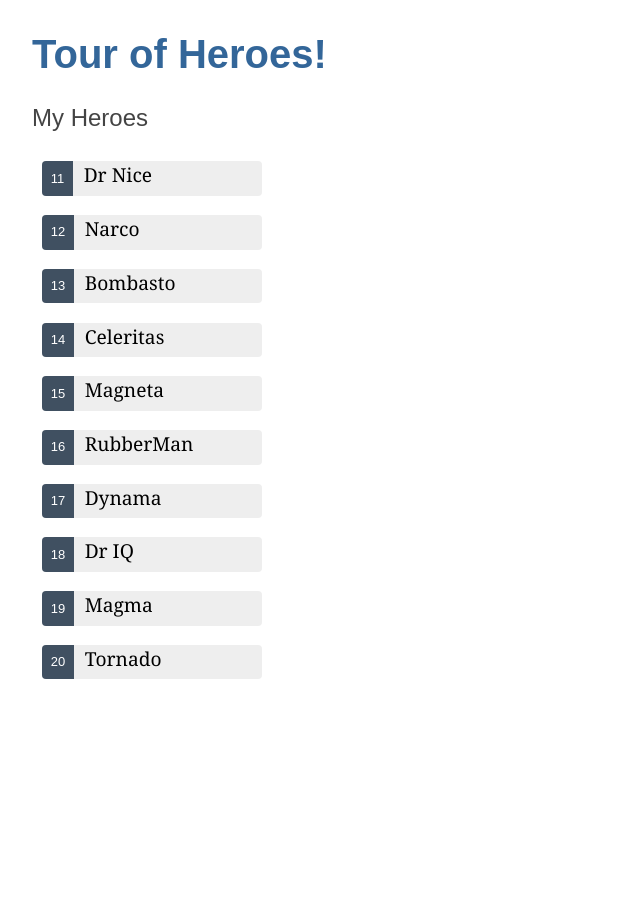
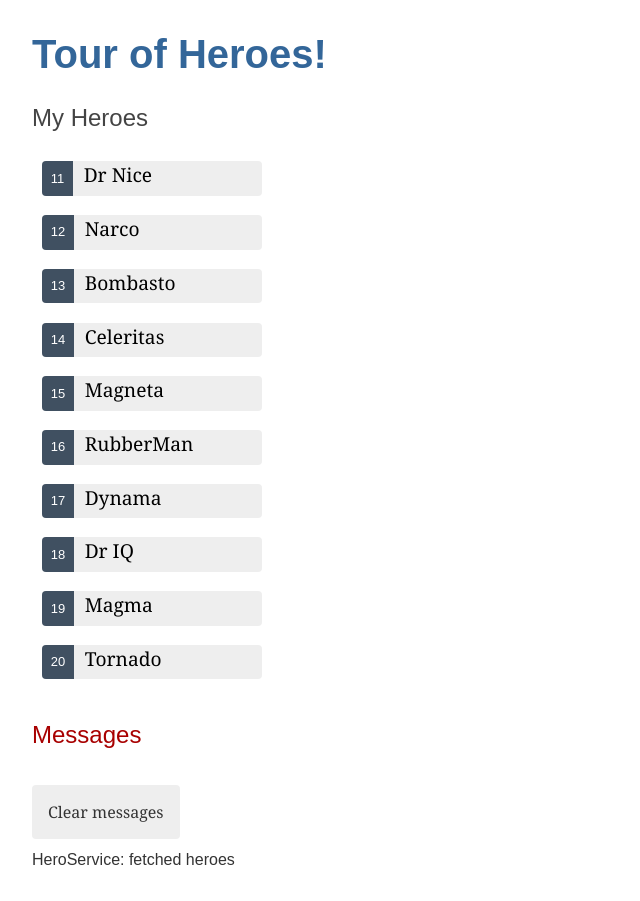
Before and after one commit to cmdaltent/angular-tour-of-heroes, an Angular app: page / in a window 1280 px wide. Shown: the whole page, without its empty margins (0-640 px from the left). Before the commit the page ends 800 px from the top, so only its background shows below. Built offline with nearby package versions, Linux system fonts and the light colour scheme.

Commit message:
add services step completed
Signed-off-by: Martin Weissbach <weissbach.martin@gmail.com>

```diff
--- a/src/app/app.component.html
+++ b/src/app/app.component.html
@@ -1,2 +1,3 @@
 <h1>{{ title }}</h1>
 <app-heroes></app-heroes>
+<app-messages></app-messages>
--- a/src/app/app.module.ts
+++ b/src/app/app.module.ts
@@ -5,12 +5,14 @@
 import { HeroesComponent } from './heroes/heroes.component';
 import {FormsModule} from "@angular/forms";
 import { HeroDetailComponent } from './hero-detail/hero-detail.component';
+import { MessagesComponent } from './messages/messages.component';
 
 @NgModule({
   declarations: [
     AppComponent,
     HeroesComponent,
-    HeroDetailComponent
+    HeroDetailComponent,
+    MessagesComponent
   ],
   imports: [
     BrowserModule,
--- a/src/app/hero.service.ts
+++ b/src/app/hero.service.ts
@@ -2,15 +2,18 @@
 import {Hero} from "./hero";
 import {HEROES} from "./mock-heroes";
 import {Observable, of} from "rxjs";
+import {MessageService} from "./message.service";
 
 @Injectable({
   providedIn: 'root'
 })
 export class HeroService {
 
-  constructor() { }
+  constructor(private messageService: MessageService) { }
 
   getHeroes(): Observable<Hero[]> {
-    return of(HEROES);
+    const heroes = of(HEROES);
+    this.messageService.add('HeroService: fetched heroes');
+    return heroes;
   }
 }
--- a/src/app/heroes/heroes.component.ts
+++ b/src/app/heroes/heroes.component.ts
@@ -1,6 +1,7 @@
 import { Component, OnInit } from '@angular/core';
 import {Hero} from "../hero";
 import {HeroService} from "../hero.service";
+import {MessageService} from "../message.service";
 
 @Component({
   selector: 'app-heroes',
@@ -11,7 +12,7 @@
   heroes: Hero[] = [];
   selectedHero?: Hero;
 
-  constructor(private heroService: HeroService) { }
+  constructor(private heroService: HeroService, private messageService: MessageService) { }
 
   ngOnInit(): void {
     this.getHeroes();
@@ -23,5 +24,6 @@
 
   onSelect(hero: Hero) {
     this.selectedHero = hero;
+    this.messageService.add(`HeroesComponent: Selected hero id=${hero.id}`);
   }
 }
--- /dev/null
+++ b/src/app/message.service.ts
@@ -0,0 +1,16 @@
+import { Injectable } from '@angular/core';
+
+@Injectable({
+  providedIn: 'root',
+})
+export class MessageService {
+  messages: string[] = [];
+
+  add(message: string) {
+    this.messages.push(message);
+  }
+
+  clear() {
+    this.messages = [];
+  }
+}
--- /dev/null
+++ b/src/app/messages/messages.component.css
@@ -0,0 +1,19 @@
+/* MessagesComponent's private CSS styles */
+h2 {
+  color: #A80000;
+  font-family: Arial, Helvetica, sans-serif;
+  font-weight: lighter;
+}
+
+.clear {
+  color: #333;
+  background-color: #eee;
+  margin-bottom: 12px;
+  padding: 1rem;
+  border-radius: 4px;
+  font-size: 1rem;
+}
+.clear:hover {
+  color: white;
+  background-color: #42545C;
+}
--- /dev/null
+++ b/src/app/messages/messages.component.html
@@ -0,0 +1,8 @@
+<div *ngIf="messageService.messages.length">
+
+  <h2>Messages</h2>
+  <button type="button" class="clear"
+          (click)="messageService.clear()">Clear messages</button>
+  <div *ngFor='let message of messageService.messages'> {{message}} </div>
+
+</div>
--- /dev/null
+++ b/src/app/messages/messages.component.ts
@@ -0,0 +1,16 @@
+import { Component, OnInit } from '@angular/core';
+import {MessageService} from "../message.service";
+
+@Component({
+  selector: 'app-messages',
+  templateUrl: './messages.component.html',
+  styleUrls: ['./messages.component.css']
+})
+export class MessagesComponent implements OnInit {
+
+  constructor(public messageService: MessageService) { }
+
+  ngOnInit(): void {
+  }
+
+}
```
Also changed, not shown: 2 other files (tests, documents, lock files or other folders).
